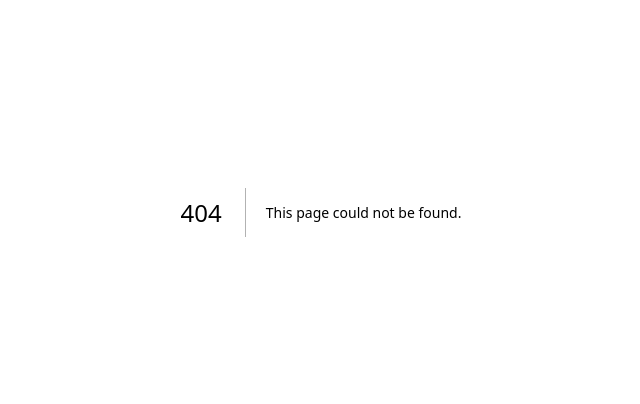
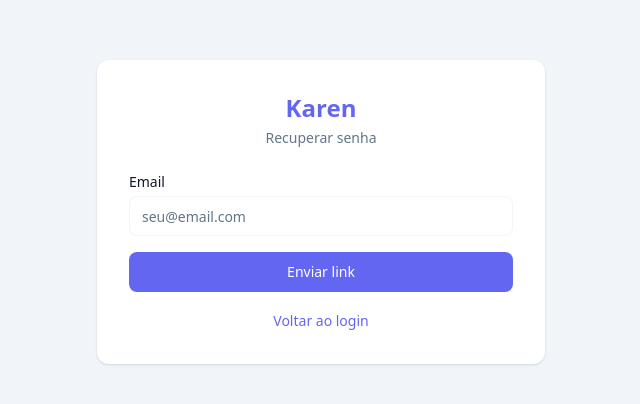
Before and after one commit to Edudonini/KarenFinance, a Next.js app: page /forgot-password in a window 1280 px wide. Before the commit this address had no page. Shown: the part 188-592 px from the top of the page, without its empty margins (319-959 px from the left). Built offline with nearby package versions, Linux system fonts and the light colour scheme.

Commit message:
feat(auth): implementar recuperação de senha
Co-Authored-By: Claude Opus 4.6 <noreply@anthropic.com>

```diff
--- /dev/null
+++ b/src/app/(auth)/forgot-password/page.tsx
@@ -0,0 +1,64 @@
+"use client";
+
+import { useActionState } from "react";
+import Link from "next/link";
+import { forgotPasswordAction, type AuthActionState } from "@/actions/auth";
+import { Button, Input } from "@/components/ui";
+
+const initialState: AuthActionState = {};
+
+export default function ForgotPasswordPage() {
+  const [state, formAction, pending] = useActionState(
+    forgotPasswordAction,
+    initialState
+  );
+
+  return (
+    <div className="rounded-xl bg-white p-8 shadow-sm">
+      <div className="mb-6 text-center">
+        <h1 className="text-2xl font-bold text-primary">Karen</h1>
+        <p className="mt-1 text-sm text-muted-foreground">Recuperar senha</p>
+      </div>
+
+      {state.success ? (
+        <div className="text-center">
+          <div className="mx-auto mb-4 flex h-12 w-12 items-center justify-center rounded-full bg-success/10">
+            <svg className="h-6 w-6 text-success" fill="none" viewBox="0 0 24 24" stroke="currentColor" strokeWidth={2}>
+              <path strokeLinecap="round" strokeLinejoin="round" d="M5 13l4 4L19 7" />
+            </svg>
+          </div>
+          <p className="text-sm text-muted-foreground">
+            Se o email existir em nossa base, enviamos um link de recuperação.
+          </p>
+        </div>
+      ) : (
+        <form action={formAction} className="space-y-4">
+          <Input
+            id="email"
+            name="email"
+            type="email"
+            label="Email"
+            placeholder="seu@email.com"
+            autoComplete="email"
+            required
+            error={state.fieldErrors?.email?.[0]}
+          />
+
+          {state.error && (
+            <p className="text-sm text-destructive">{state.error}</p>
+          )}
+
+          <Button type="submit" loading={pending} className="w-full">
+            Enviar link
+          </Button>
+        </form>
+      )}
+
+      <div className="mt-4 text-center">
+        <Link href="/login" className="text-sm text-primary hover:underline">
+          Voltar ao login
+        </Link>
+      </div>
+    </div>
+  );
+}
```
